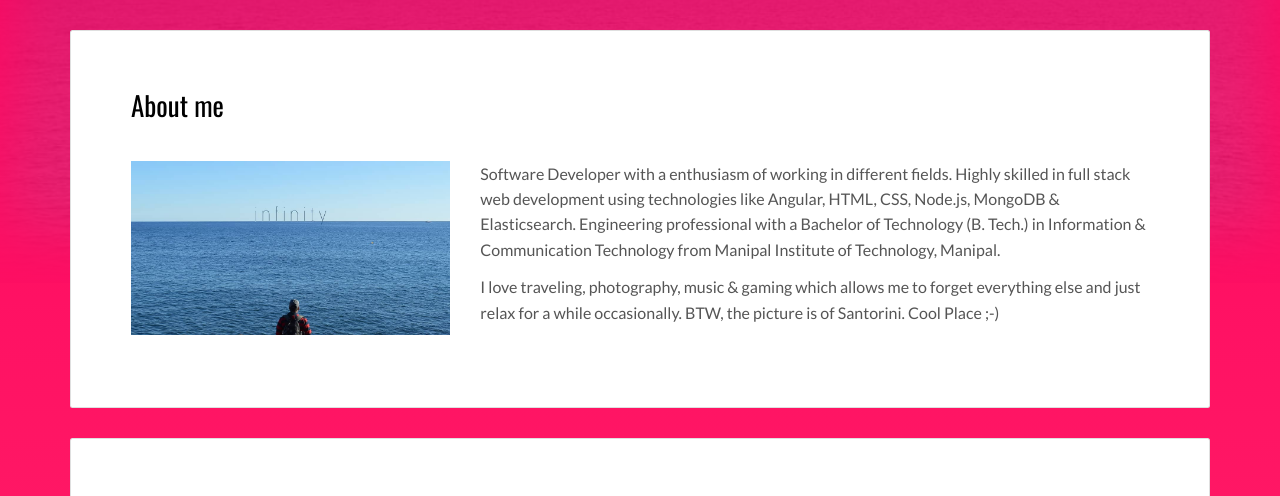
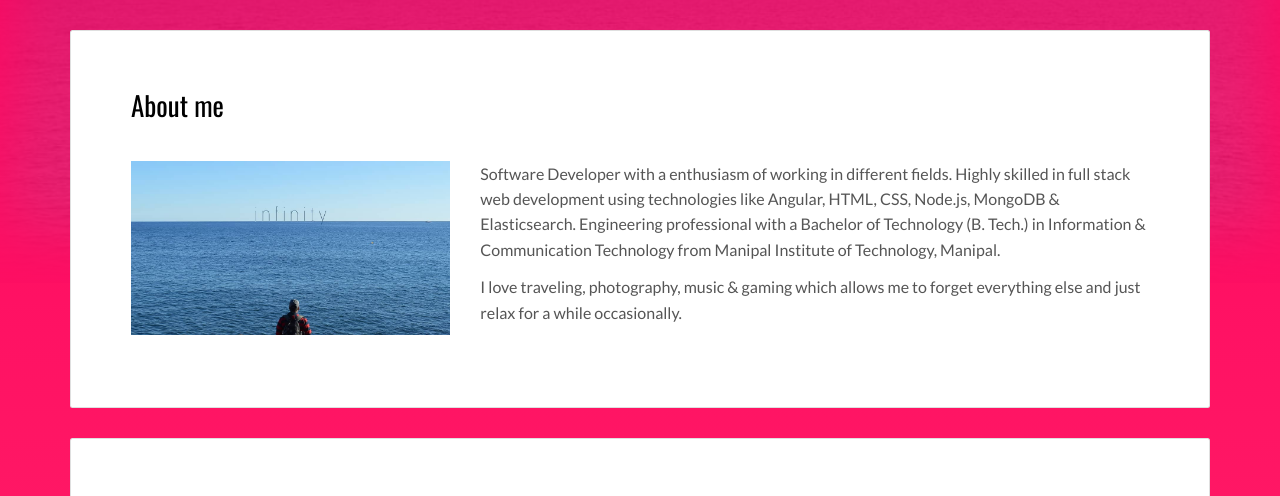
Before and after one commit to aaadilmaq0/aaadilmaq0.github.io, a plain HTML site: page index.html in a window 1280 px wide. Shown: the part 277-773 px from the top of the page. Drawn offline with nearby package versions, Linux system fonts and the light colour scheme.

Commit message:
Update index.html

```diff
--- a/index.html
+++ b/index.html
@@ -64,7 +64,7 @@
               <div class="col-md-8">
 
               <p>Software Developer with a enthusiasm of working in different fields. Highly skilled in full stack web development using technologies like Angular, HTML, CSS, Node.js, MongoDB & Elasticsearch. Engineering professional with a Bachelor of Technology (B. Tech.) in Information & Communication Technology from Manipal Institute of Technology, Manipal.</p>
-              <p>I love traveling, photography, music & gaming which allows me to forget everything else and just relax for a while occasionally. BTW, the picture is of Santorini. Cool Place ;-)</p>
+              <p>I love traveling, photography, music & gaming which allows me to forget everything else and just relax for a while occasionally.</p>
 
               </div>
             </div>
```
